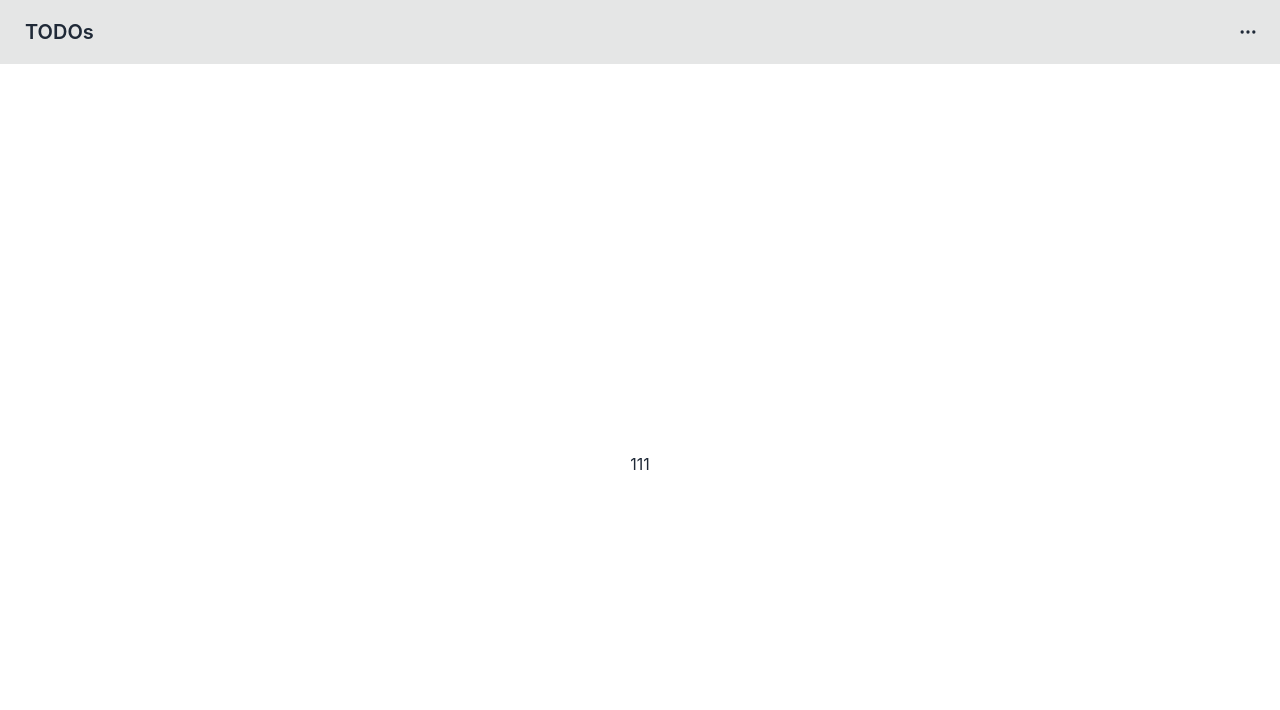
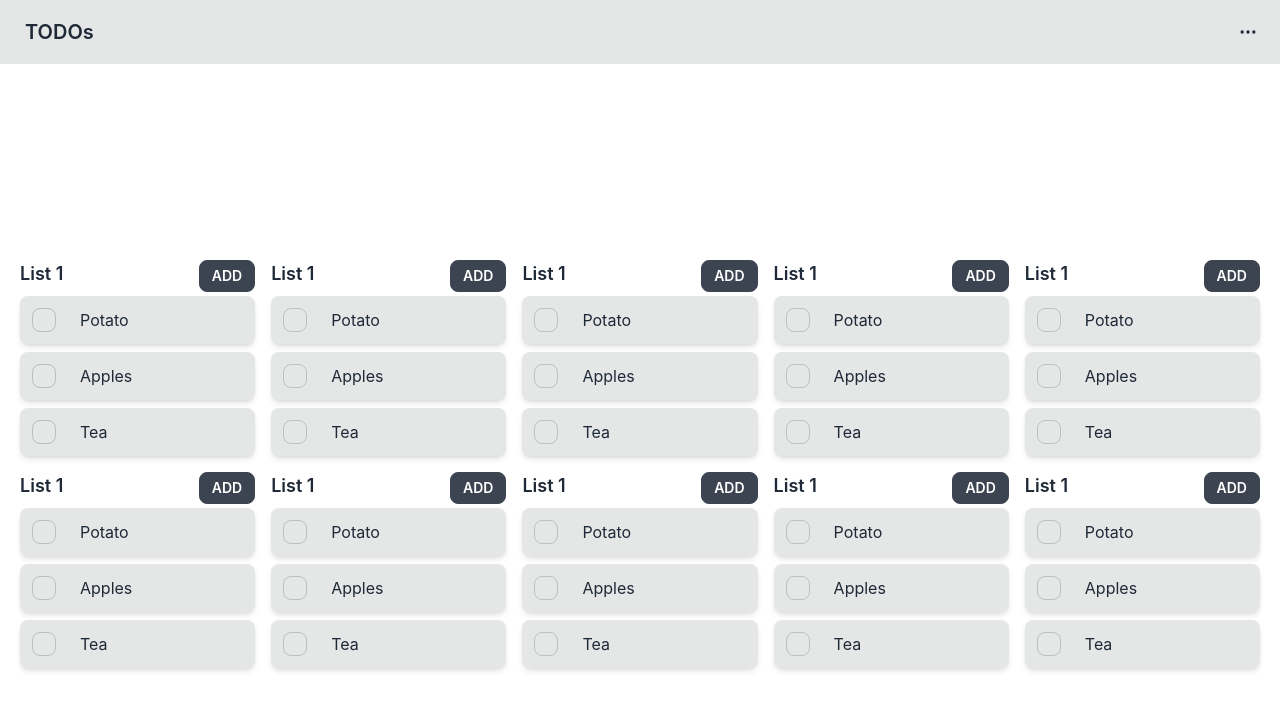
Before and after one commit to localhost5001/todolist, a React (Vite) app in the folder web/: page / in a window 1280 px wide. Shown: the top 710 px of the page. Built offline with nearby package versions, Linux system fonts and the light colour scheme.

Commit message:
web: implement todo item and todo list v1

```diff
--- a/web/src/components/todoItem.tsx
+++ b/web/src/components/todoItem.tsx
@@ -1,7 +1,73 @@
-const todoItem = () => {
+import { useState, useMemo, useRef, useLayoutEffect } from 'react'
+
+interface TodoItemProps {
+  checked: boolean
+  onCheckedChange: (val: boolean) => void
+  text: string
+  onTextChange: (val: string) => void
+}
+
+export default function TodoItem(props: TodoItemProps) {
+  const textInputRef = useRef<HTMLInputElement>(null)
+  const [textInputValue, setTextInputValue] = useState(props.text)
+  const [showTextInput, setShowTextInput] = useState(false)
+
+  const textClasses = useMemo(() => {
+    return props.checked
+      ? 'text-base pl-2 w-full cursor-pointer line-through'
+      : 'text-base pl-2 w-full cursor-pointer'
+  }, [props.checked])
+
+  const handleTextClick = () => {
+    setShowTextInput(true)
+  }
+  const handleTextInputBlur = () => {
+    if (textInputValue) {
+      props.onTextChange(textInputValue)
+    } else {
+      setTextInputValue(props.text)
+    }
+    setShowTextInput(false)
+  }
+  useLayoutEffect(() => {
+    textInputRef?.current?.focus()
+  }, [showTextInput])
+
+  const renderInput = useMemo(() => {
+    return showTextInput
+      ? (
+        <input
+          ref={textInputRef}
+          type="text"
+          defaultValue={textInputValue}
+          onChange={e => setTextInputValue(e.target.value)}
+          placeholder="Type here"
+          className="input input-ghost input-xs w-full max-w-xs text-base"
+          onBlur={handleTextInputBlur}
+        />
+      )
+      : (
+        <p className={textClasses} onClick={handleTextClick}>
+          { props.text }
+        </p>
+      )
+  }, [showTextInput, textInputValue])
+
   return (
-    <div>to do item</div>
+    <div
+      className='
+        flex space-x-4
+        bg-base-300 rounded-lg p-3 shadow-md
+        transition ease-in-out duration-200 hover:scale-105 hover:bg-base-200
+      '
+    >
+      <input
+        type='checkbox' className='checkbox'
+        checked={props.checked}
+        onChange={() => props.onCheckedChange(!props.checked)}
+      />
+
+      { renderInput }
+    </div>
   )
 }
-
-export default todoItem
--- a/web/src/components/todoList.tsx
+++ b/web/src/components/todoList.tsx
@@ -1,7 +1,53 @@
-const todoList = () => {
+import { useState } from 'react'
+import TodoItem from '@/components/todoItem'
+
+export default function TodoList () {
+  const [items, setItems] = useState([
+    { id: 1, checked: false, text: 'Potato' },
+    { id: 2, checked: false, text: 'Apples' },
+    { id: 3, checked: false, text: 'Tea' },
+  ])
+
+  const handleItemCheckedChange = (index: number, checked: boolean) => {
+    const newItems = [...items]
+    newItems[index].checked = checked
+    setItems(newItems)
+  }
+  const handleItemTextChange = (index: number, text: string) => {
+    const newItems = [...items]
+    newItems[index].text = text
+    setItems(newItems)
+  }
+
   return (
-    <div>Todo list</div>
+    <div className='block'>
+
+      <div className='w-full flex justify-between mb-1'>
+        <div className='font-semibold text-lg'>
+          List 1
+        </div>
+        <button
+          className='
+            btn btn-sm
+          '
+        >
+          Add
+        </button>
+      </div>
+
+      <div className='flex flex-col space-y-2'>
+        {
+          items.map((item, index) => (
+            <TodoItem
+              key={item.id}
+              checked={item.checked}
+              text={item.text}
+              onCheckedChange={(checked) => handleItemCheckedChange(index, checked)}
+              onTextChange={(text) => handleItemTextChange(index, text)}
+            />
+          ))
+        }
+      </div>
+    </div>
   )
 }
-
-export default todoList
--- a/web/src/views/home.tsx
+++ b/web/src/views/home.tsx
@@ -1,7 +1,23 @@
+import TodoList from '@/components/todoList'
+
 export default function Home() {
   return (
     <div className="h-screen grid place-items-center">
-      <div className="bg-white">111</div>
+      <div className='w-full p-5 flex justify-center'>
+        <div className='grid grid-cols-5 gap-4 w-full h-auto'>
+          <TodoList />
+          <TodoList />
+          <TodoList />
+          <TodoList />
+          <TodoList />
+
+          <TodoList />
+          <TodoList />
+          <TodoList />
+          <TodoList />
+          <TodoList />
+        </div>
+      </div>
     </div>
   )
 }
```
